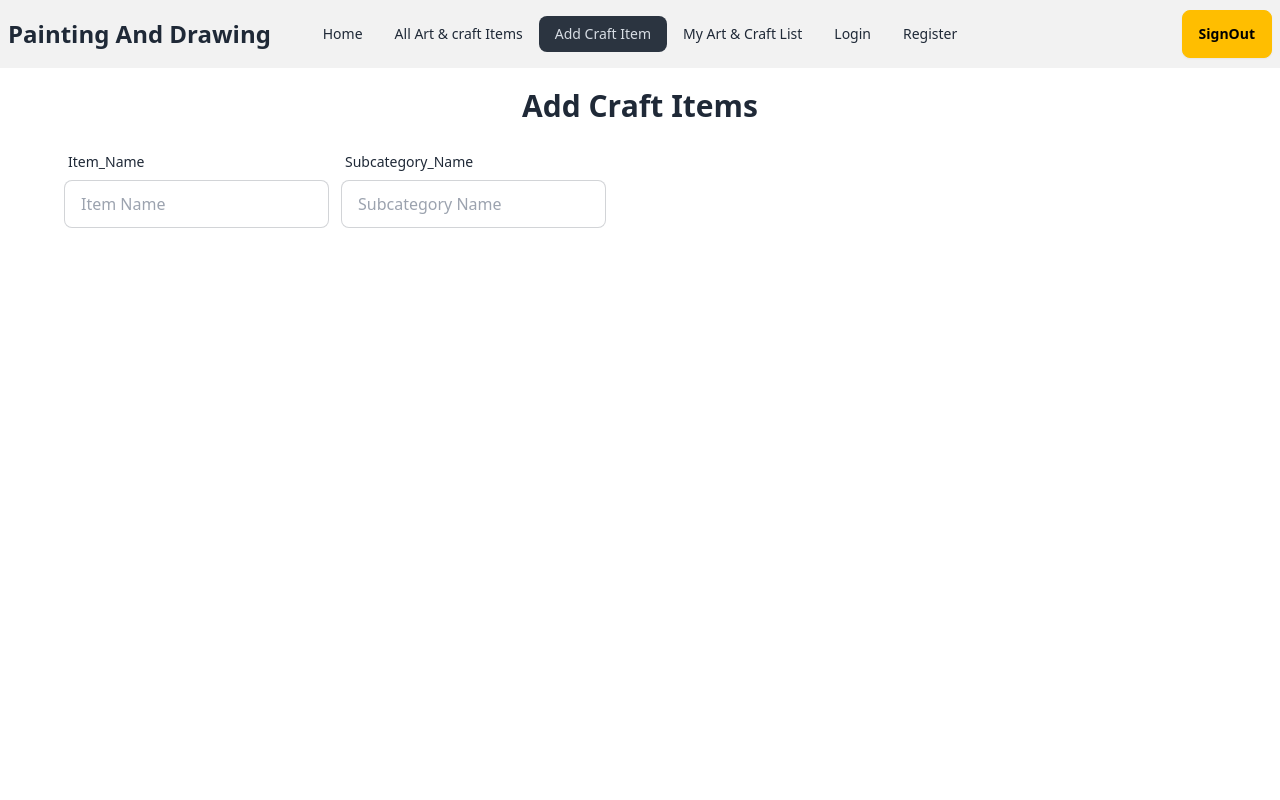
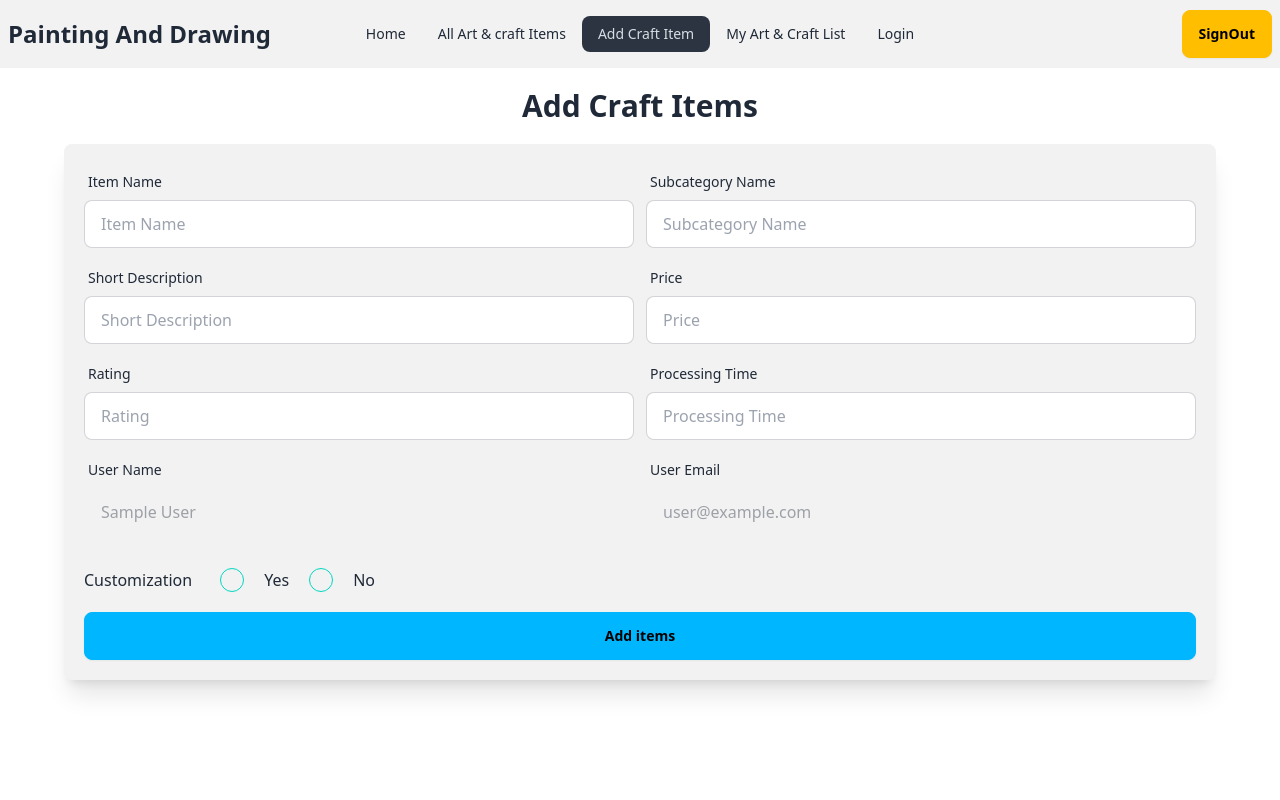
Before and after one commit to rifat-islam2026/painting-and-drawing-client, a React (Vite) app: page /addItems in a window 1280 px wide. Shown: the top 800 px of the page. Built offline with nearby package versions, Linux system fonts and the light colour scheme; no server answers; sample sign-in values are in the browser's storage.

Commit message:
login register & addCraftItems pages added

```diff
--- a/package.json
+++ b/package.json
@@ -16,7 +16,8 @@
     "react": "^18.3.1",
     "react-dom": "^18.3.1",
     "react-router-dom": "^6.27.0",
-    "sort-by": "^1.2.0"
+    "sort-by": "^1.2.0",
+    "sweetalert2": "^11.14.4"
   },
   "devDependencies": {
     "@eslint/js": "^9.13.0",
--- a/src/pages/AddItems/AddItems.jsx
+++ b/src/pages/AddItems/AddItems.jsx
@@ -1,13 +1,55 @@
+import { useContext } from "react";
+import Swal from "sweetalert2";
+import { AuthContext } from "../../providers/AuthProvider";
 
 function AddItems() {
+  const { user } = useContext(AuthContext);
+
+  const handelAddItems = e => {
+    e.preventDefault();
+    const form = e.target;
+    const name = form.name.value;
+    const subcategory = form.subcategory.value;
+    const description = form.description.value;
+    const price = form.price.value;
+    const rating = form.rating.value;
+    const processing = form.processing.value;
+    const customization = form.customization.value;
+    const userName = form.userName.value;
+    const userEmail = form.userEmail.value;
+    const items = { name, subcategory, description, price, rating, processing, customization,userName,userEmail };
+    // console.log(items)
+    fetch('http://localhost:5000/product', {
+      method: "POST",
+      headers: {
+        'content-type':'application/json'
+      },
+      body:JSON.stringify(items)
+    })
+      .then(res => res.json())
+      .then(data => {
+        console.log(data)
+        if (data.insertedId) {
+          Swal.fire({
+            position: "top-end",
+            icon: "success",
+            title: "Product added Successfully.",
+            showConfirmButton: false,
+            timer: 1500
+          });
+        }
+      })
+  }
+
   return (
-    <div className="min-h-screen">
+    <div className="min-h-screen mb-5">
       <h1 className="text-3xl text-center font-bold py-5">Add Craft Items</h1>
-      <form>
-        <div className="flex gap-3 w-2/3">
-          <div className="form-control">
+      <form onSubmit={handelAddItems}
+        className="p-5 shadow-xl bg-base-200 rounded-lg">
+        <div className="md:flex gap-3">
+          <div className="form-control md:w-1/2 mb-3">
             <label className="label">
-              <span className="label-text">Item_Name</span>
+              <span className="label-text">Item Name</span>
             </label>
             <input
               name="name"
@@ -16,9 +58,9 @@ function AddItems() {
               className="input input-bordered "
               required />
           </div>
-          <div className="form-control">
+          <div className="form-control md:w-1/2 mb-3">
             <label className="label">
-              <span className="label-text">Subcategory_Name</span>
+              <span className="label-text">Subcategory Name</span>
             </label>
             <input
               name="subcategory"
@@ -28,6 +70,88 @@ function AddItems() {
               required />
           </div>
         </div>
+        <div className="md:flex gap-3">
+          <div className="form-control md:w-1/2 mb-3">
+            <label className="label">
+              <span className="label-text">Short Description</span>
+            </label>
+            <input
+              name="description"
+              type="text"
+              placeholder="Short Description"
+              className="input input-bordered "
+              required />
+          </div>
+          <div className="form-control md:w-1/2 mb-3">
+            <label className="label">
+              <span className="label-text">Price</span>
+            </label>
+            <input
+              name="price"
+              type="text"
+              placeholder="Price"
+              className="input input-bordered"
+              required />
+          </div>
+        </div>
+        <div className="md:flex gap-3">
+          <div className="form-control md:w-1/2 mb-3">
+            <label className="label">
+              <span className="label-text">Rating</span>
+            </label>
+            <input
+              name="rating"
+              type="text"
+              placeholder="Rating"
+              className="input input-bordered "
+              required />
+          </div>
+          <div className="form-control md:w-1/2 mb-3">
+            <label className="label">
+              <span className="label-text">Processing Time</span>
+            </label>
+            <input
+              name="processing"
+              type="text"
+              placeholder="Processing Time"
+              className="input input-bordered "
+              required />
+          </div>
+        </div>
+        <div className="md:flex gap-3">
+          <div className="form-control md:w-1/2 mb-3">
+            <label className="label">
+              <span className="label-text">User Name</span>
+            </label>
+            <input
+              name="userName"
+              type="text"
+              defaultValue={user?.displayName}
+              className="input input-bordered"
+              disabled />
+          </div>
+          <div className="form-control md:w-1/2 mb-3">
+            <label className="label">
+              <span className="label-text">User Email</span>
+            </label>
+            <input
+              name="userEmail"
+              type="text"
+              defaultValue={user?.email}
+              className="input border input-bordered "
+              disabled />
+          </div>
+        </div>
+        <div className="flex items-center gap-7 my-5">
+          <p>Customization</p>
+          <div className="flex items-center gap-5">
+            <input type="radio" name="customization" className="radio radio-accent" value='Yes' />
+            <label>Yes</label>
+            <input type="radio" name="customization" className="radio radio-accent" value='No' />
+            <label>No</label>
+          </div>
+        </div>
+        <input type="submit" value="Add items" className="btn btn-info w-full" />
       </form>
     </div>
   )
--- a/src/pages/Header/Header.jsx
+++ b/src/pages/Header/Header.jsx
@@ -12,11 +12,11 @@ function Header() {
     }
     const links = <>
     <li><NavLink to="/">Home</NavLink></li>
-        <li><NavLink to="/craftItems"> All Art & craft Items</NavLink></li>
+        <li><NavLink to="/myAllCraftItems"> All Art & craft Items</NavLink></li>
         <li><NavLink to="/addItems">Add Craft Item</NavLink></li>
         <li><NavLink to="/myCraftItems">My Art & Craft List</NavLink></li>
         <li><NavLink to="/login">Login</NavLink></li>
-        <li><NavLink to="/register">Register</NavLink></li>
+        {/* <li><NavLink to="/register">Register</NavLink></li> */}
     </>
 
   return (
--- a/src/pages/Login/Login.jsx
+++ b/src/pages/Login/Login.jsx
@@ -1,9 +1,12 @@
-import { useContext } from "react";
-import { Link } from "react-router-dom";
+import { useContext, useState } from "react";
+import { Link, useNavigate } from "react-router-dom";
+import Swal from "sweetalert2";
 import { AuthContext } from "../../providers/AuthProvider";
 
 function Login() {
     const { signInUser } = useContext(AuthContext);
+    const [loginError, setLoginError] = useState(null);
+    const navigate = useNavigate();
 
     const handelSignInUser = e => {
         e.preventDefault();
@@ -12,13 +15,26 @@ function Login() {
         const password = form.password.value;
         // console.log(name, email, photo, password);
 
+        // reset error
+        setLoginError('');
+
         // signIn user
         signInUser(email, password)
             .then(result => {
                 console.log(result.user)
+                Swal.fire({
+                    position: "top-end",
+                    icon: "success",
+                    title: "Login Successfully.",
+                    showConfirmButton: false,
+                    timer: 1500
+                });
+                form.reset();
+                navigate('/')
             })
             .catch(error => {
                 console.log(error.message)
+                setLoginError(error.message);
             })
 
     }
@@ -27,9 +43,12 @@ function Login() {
           <div className="min-h-screen">
               <div className="">
                   <div className="text-center">
-                      <h1 className="text-5xl font-bold mb-5">Login now!</h1>
+                      <h1 className="text-5xl font-bold my-5">Login now!</h1>
                   </div>
                   <div className="w-2/3 mx-auto border p-5 shadow-xl my-5">
+                      {loginError &&
+                          <p className='my-5 p-2 bg-red-200 '>{loginError}</p>
+                      }
                       <form onSubmit={handelSignInUser}>
                           <div className="form-control">
                               <label className="label">
--- /dev/null
+++ b/src/pages/MyAllCraftItem/MyAllCraftItem.jsx
@@ -0,0 +1,13 @@
+import { useLoaderData } from "react-router-dom";
+
+function MyAllCraftItem() {
+    const products = useLoaderData();
+    console.log(products)
+  return (
+    <div>
+          <h1 className="text-center text-5xl font-bold my-5">My all craft items here</h1>
+    </div>
+  )
+}
+
+export default MyAllCraftItem
--- a/src/routers/Router.jsx
+++ b/src/routers/Router.jsx
@@ -5,7 +5,9 @@ import Root from "../layout/Root";
 import AddItems from "../pages/AddItems/AddItems";
 import Home from "../pages/Home/Home";
 import Login from "../pages/Login/Login";
+import MyAllCraftItem from "../pages/MyAllCraftItem/MyAllCraftItem";
 import Register from "../pages/Register/Register";
+import PrivateRoute from "../routers/PrivateRoute";
 
 const router = createBrowserRouter([
     {
@@ -26,7 +28,12 @@ const router = createBrowserRouter([
             },
             {
                 path: "/addItems",
-                element:<AddItems/>
+                element: <PrivateRoute><AddItems /></PrivateRoute>
+            },
+            {
+                path: "/myAllCraftItems",
+                element: <MyAllCraftItem />,
+                loader: () => fetch(`http://localhost:5000/product`)
             }
         ]
     },
```
Also changed, not shown: src/pages/Register/Register.jsx (+32 -6 lines), 1 other file (tests, documents, lock files or other folders).
